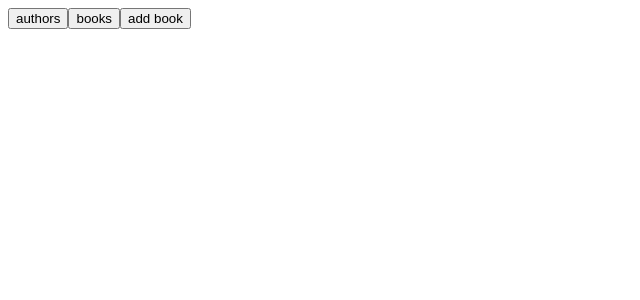
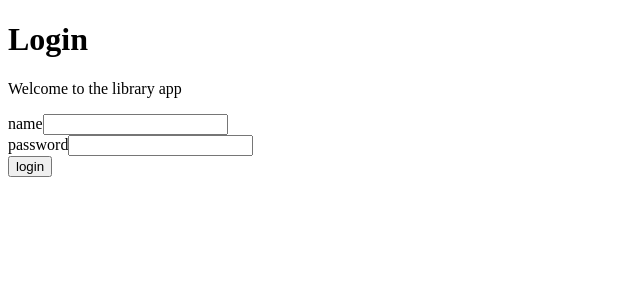
Before and after one commit to anthonydinino/full-stack-open-2024-part8, a React (Create React App) app in the folder library-frontend/: page /login in a window 1280 px wide. Shown: the top 300 px of the page, without its empty margins (0-640 px from the left). Built offline with nearby package versions, Linux system fonts and the light colour scheme.

Commit message:
Exercise 8.18 complete

```diff
--- a/library-frontend/src/App.js
+++ b/library-frontend/src/App.js
@@ -1,28 +1,50 @@
 import Authors from "./components/Authors";
 import Books from "./components/Books";
 import NewBook from "./components/NewBook";
-import { Routes, Route, Link, Navigate } from "react-router-dom";
+import Login from "./components/Login";
+import { Routes, Route, Navigate } from "react-router-dom";
+import Navbar from "./components/Navbar";
+import { useState, useEffect } from "react";
 
 const App = () => {
+  const [token, setToken] = useState(null);
+  const [error, setError] = useState(null);
+
+  useEffect(() => {
+    const token = localStorage.getItem("library-user-token");
+    token && setToken(token);
+  }, []);
+
+  if (!token) {
+    return (
+      <Routes>
+        <Route
+          path="/login"
+          element={<Login setToken={setToken} errorState={[error, setError]} />}
+        />
+        <Route path="*" element={<Navigate to={"/login"} />} />
+      </Routes>
+    );
+  }
   return (
     <div>
-      <div>
-        <Link to="/authors">
-          <button>authors</button>
-        </Link>
-        <Link to="/books">
-          <button>books</button>
-        </Link>
-        <Link to="/add">
-          <button>add book</button>
-        </Link>
-      </div>
-
+      <Navbar setToken={setToken} />
+      {error ? <p style={{ color: "red" }}>{error}</p> : <></>}
       <Routes>
+        <Route path="/login" element={<Navigate to={"/authors"} />} />
         <Route path="/" element={<Navigate to={"/authors"} />} />
-        <Route path="/authors" element={<Authors />} />
-        <Route path="/books" element={<Books />} />
-        <Route path="/add" element={<NewBook />} />
+        <Route
+          path="/authors"
+          element={<Authors errorState={[error, setError]} />}
+        />
+        <Route
+          path="/books"
+          element={<Books errorState={[error, setError]} />}
+        />
+        <Route
+          path="/add"
+          element={<NewBook errorState={[error, setError]} />}
+        />
       </Routes>
     </div>
   );
--- a/library-frontend/src/components/Authors.js
+++ b/library-frontend/src/components/Authors.js
@@ -1,7 +1,7 @@
 import { useQuery, useMutation } from "@apollo/client";
 import { ALL_AUTHORS, EDIT_AUTHOR } from "../queries";
 
-const Authors = () => {
+const Authors = ({ errorState: [error, setError] }) => {
   const authorQuery = useQuery(ALL_AUTHORS);
   const [bornMutation] = useMutation(EDIT_AUTHOR, {
     refetchQueries: [{ query: ALL_AUTHORS }],
@@ -12,7 +12,13 @@ const Authors = () => {
     e.preventDefault();
     const name = e.target.elements.name.value;
     const setBornTo = Number(e.target.elements.born.value);
-    bornMutation({ variables: { name, setBornTo } });
+    bornMutation({
+      variables: { name, setBornTo },
+      onError: (error) => {
+        setError(error.networkError.result.errors[0].message || error.message);
+        setTimeout(() => setError(null), 3000);
+      },
+    });
   };
 
   return (
--- a/library-frontend/src/components/Books.js
+++ b/library-frontend/src/components/Books.js
@@ -1,10 +1,9 @@
 import { useQuery } from "@apollo/client";
 import { ALL_BOOKS } from "../queries";
 
-const Books = () => {
+const Books = ({ errorState: [error, setError] }) => {
   const result = useQuery(ALL_BOOKS);
   const books = result.loading ? [] : result.data.allBooks;
-  console.log(books);
   return (
     <div>
       <h2>books</h2>
--- /dev/null
+++ b/library-frontend/src/components/Login.js
@@ -0,0 +1,56 @@
+import { useMutation } from "@apollo/client";
+import { useState, useEffect } from "react";
+import { LOGIN } from "../queries";
+
+const Login = ({ setToken, errorState: [error, setError] }) => {
+  const [username, setUsername] = useState("");
+  const [password, setPassword] = useState("");
+
+  const [login, result] = useMutation(LOGIN);
+
+  useEffect(() => {
+    if (result.data) {
+      const token = result.data.login.value;
+      setToken(token);
+      localStorage.setItem("library-user-token", token);
+    }
+  }, [result.data, setToken]);
+
+  const loginApp = async (e) => {
+    e.preventDefault();
+    try {
+      await login({ variables: { username, password } });
+      setUsername("");
+      setPassword("");
+    } catch (err) {
+      setError(err.message);
+      setTimeout(() => setError(null), 3000);
+    }
+  };
+
+  return (
+    <div>
+      {error ? <p style={{ color: "red" }}>{error}</p> : <></>}
+      <h1>Login</h1>
+      <p>Welcome to the library app</p>
+      <form onSubmit={loginApp}>
+        name
+        <input
+          value={username}
+          onChange={({ target }) => setUsername(target.value)}
+        />
+        <br />
+        password
+        <input
+          type="password"
+          value={password}
+          onChange={({ target }) => setPassword(target.value)}
+        />
+        <br />
+        <button type="submit">login</button>
+      </form>
+    </div>
+  );
+};
+
+export default Login;
--- /dev/null
+++ b/library-frontend/src/components/Navbar.js
@@ -0,0 +1,29 @@
+import { useApolloClient } from "@apollo/client";
+import { Link } from "react-router-dom";
+
+const Navbar = ({ setToken }) => {
+  const client = useApolloClient();
+
+  const logout = () => {
+    client.resetStore();
+    localStorage.clear();
+    setToken(null);
+  };
+
+  return (
+    <div>
+      <Link to="/authors">
+        <button>authors</button>
+      </Link>
+      <Link to="/books">
+        <button>books</button>
+      </Link>
+      <Link to="/add">
+        <button>add book</button>
+      </Link>
+      <button onClick={logout}>logout</button>
+    </div>
+  );
+};
+
+export default Navbar;
--- a/library-frontend/src/components/NewBook.js
+++ b/library-frontend/src/components/NewBook.js
@@ -1,28 +1,36 @@
 import { useState } from "react";
 import { useMutation } from "@apollo/client";
 import { ADD_BOOK, ALL_AUTHORS, ALL_BOOKS } from "../queries";
+import { useNavigate } from "react-router-dom";
 
-const NewBook = () => {
+const NewBook = ({ errorState: [error, setError] }) => {
   const [title, setTitle] = useState("");
   const [author, setAuthor] = useState("");
   const [published, setPublished] = useState("");
   const [genre, setGenre] = useState("");
   const [genres, setGenres] = useState([]);
+  const navigate = useNavigate();
 
   const [addBook] = useMutation(ADD_BOOK);
 
   const submit = async (event) => {
     event.preventDefault();
-    addBook({
+    await addBook({
       variables: { title, author, published: Number(published), genres },
       refetchQueries: [{ query: ALL_AUTHORS }, { query: ALL_BOOKS }],
+      onError: (error) => {
+        setError(error.message);
+        setTimeout(() => setError(null), 3000);
+      },
+      onCompleted: (data) => {
+        setTitle("");
+        setPublished("");
+        setAuthor("");
+        setGenres([]);
+        setGenre("");
+        navigate("/books");
+      },
     });
-
-    setTitle("");
-    setPublished("");
-    setAuthor("");
-    setGenres([]);
-    setGenre("");
   };
 
   const addGenre = () => {
--- a/library-frontend/src/index.js
+++ b/library-frontend/src/index.js
@@ -2,11 +2,31 @@ import React from "react";
 import ReactDOM from "react-dom/client";
 import App from "./App";
 import { BrowserRouter as Router } from "react-router-dom";
-import { ApolloClient, ApolloProvider, InMemoryCache } from "@apollo/client";
+import {
+  ApolloClient,
+  ApolloProvider,
+  InMemoryCache,
+  createHttpLink,
+} from "@apollo/client";
+import { setContext } from "@apollo/client/link/context";
+
+const authLink = setContext((_, { headers }) => {
+  const token = localStorage.getItem("library-user-token");
+  return {
+    headers: {
+      ...headers,
+      authorization: token ? `Bearer ${token}` : null,
+    },
+  };
+});
+
+const httpLink = createHttpLink({
+  uri: "http://localhost:4000",
+});
 
 const client = new ApolloClient({
-  uri: "http://localhost:4000",
   cache: new InMemoryCache(),
+  link: authLink.concat(httpLink),
 });
 
 ReactDOM.createRoot(document.getElementById("root")).render(
--- a/library-frontend/src/queries.js
+++ b/library-frontend/src/queries.js
@@ -36,7 +36,9 @@ export const ADD_BOOK = gql`
       author: $author
       genres: $genres
     ) {
-      author
+      author {
+        name
+      }
       genres
       id
       published
@@ -53,3 +55,11 @@ export const EDIT_AUTHOR = gql`
     }
   }
 `;
+
+export const LOGIN = gql`
+  mutation Login($username: String!, $password: String!) {
+    login(username: $username, password: $password) {
+      value
+    }
+  }
+`;
```
